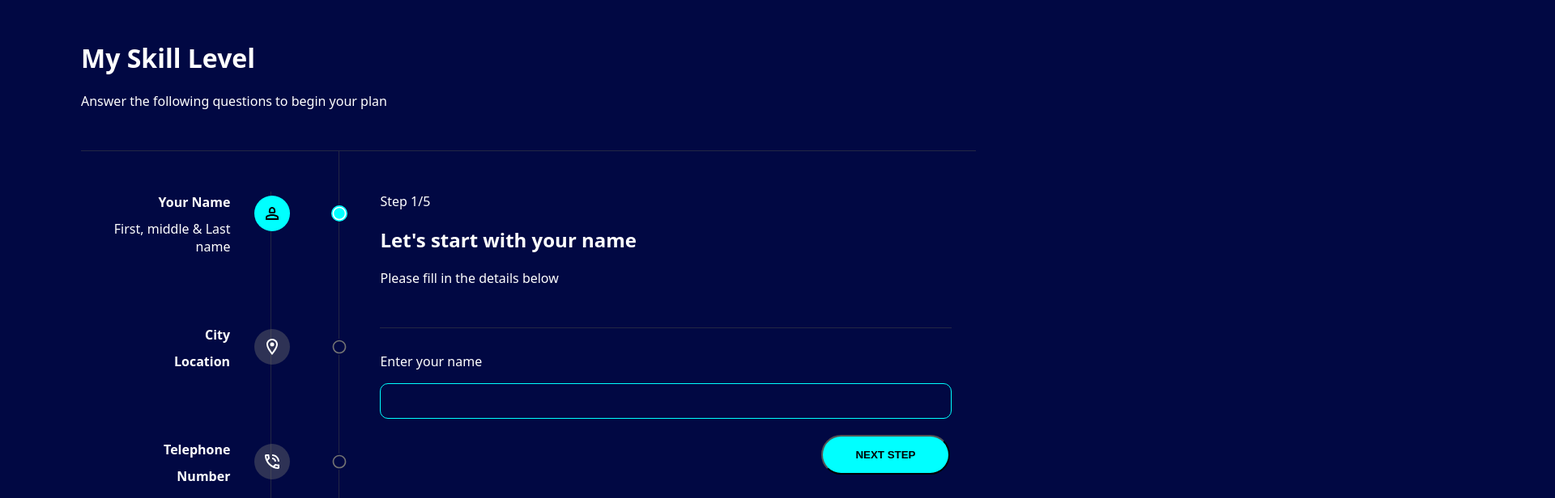
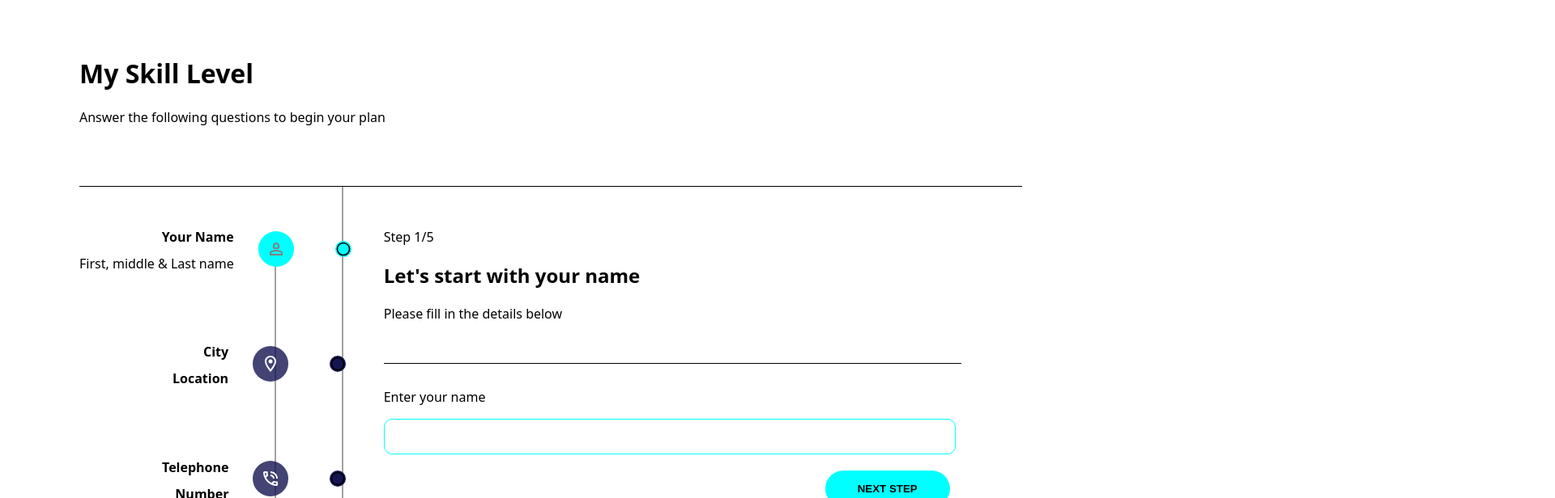
Before and after one commit to Earthfill/JCEC, a React (Vite) app: page / in a window 1280 px wide. Shown: the top 616 px of the page at 81% size, 1920 px wide, since content can reach past the window. Built offline with nearby package versions, Linux system fonts and the light colour scheme.

Commit message:
jcec dual completed

```diff
--- a/src/App.jsx
+++ b/src/App.jsx
@@ -1,10 +1,20 @@
+import { useState } from 'react'
 import Body from './components/Body'
 import Header from './components/Header'
 
 function App() {
+  const [isDarkMode, setIsDarkMode] = useState(false)
+
+  const toggleDarkMode = () => {
+    setIsDarkMode(!isDarkMode)
+  }
+
   return (
-    <div>
-      <Header />
+    <div className={isDarkMode ? 'dark--mode' : 'light--mode'}>
+      <Header
+        toggleDarkMode={toggleDarkMode}
+        isDarkMode={isDarkMode}
+      />
       <Body />
     </div>
   )
--- a/src/components/Header.jsx
+++ b/src/components/Header.jsx
@@ -1,9 +1,24 @@
-const Header = () => {
+import { Switch } from "@mui/material"
+
+const Header = ({ toggleDarkMode, isDarkMode }) => {
   return (
     <div className="header">
       <div className="header--header">
         <h1>My Skill Level</h1>
         <p>Answer the following questions to begin your plan</p>
+      </div>
+      {/* <button
+        onClick={toggleDarkMode}
+        className="header--button"
+      >
+        {isDarkMode ? 'Light Mode' : 'Dark Mode'}
+      </button> */}
+      <div className="header--button">
+        <span>{isDarkMode ? 'Select Light Mode' : 'Select Dark Mode'}</span>
+        <Switch
+          checked={isDarkMode}
+          onChange={toggleDarkMode}
+        />
       </div>
       <hr />
     </div>
--- a/src/index.css
+++ b/src/index.css
@@ -1,19 +1,51 @@
-body {
+.dark--mode, .light--mode {
+  padding: 0 20px 0 0;
+  height: 100%;
+  width: 100%;
+  margin: -10px -10px;
+  font-family: system-ui, -apple-system, BlinkMacSystemFont, 'Segoe UI', Roboto, Oxygen, Ubuntu, Cantarell, 'Open Sans', 'Helvetica Neue', sans-serif;
+}
+
+.dark--mode {
   background-color: #010843;
   color: #fff;
-  font-family: system-ui, -apple-system, BlinkMacSystemFont, 'Segoe UI', Roboto, Oxygen, Ubuntu, Cantarell, 'Open Sans', 'Helvetica Neue', sans-serif;
+}
+
+.light--mode {
+  background-color: #fff;
+  color: #000;
+}
+
+.header {
   margin-left: 100px;
-  margin-right: 75px;
 }
 
 .header--header {
   margin: 50px 0;
+  display: inline-block;
 }
 
-hr {
+.header--button {
+  display: inline;
+  position: absolute;
+  left: 1950px;
+  top: 128px;
+  border: 1px solid #000;
+  border-radius: 50px;
+  padding: 0 15px;
+}
+
+.dark--mode hr {
   border: none;
   height: 1px;
   background-color: rgba(71, 71, 71, 0.5);
+  margin-bottom: 30px;
+}
+
+.light--mode hr {
+  border: none;
+  height: 1px;
+  background-color: #000;
   margin-bottom: 30px;
 }
 
@@ -48,8 +80,6 @@ hr {
 .name--icon {
   border: none;
   border-radius: 50%;
-  background-color: aqua;
-  color: black;
   padding: 10px;
   display: inline;
   vertical-align: middle;
@@ -58,10 +88,19 @@ hr {
   cursor: pointer;
 }
 
+.dark--mode .name--icon {
+  background-color: aqua;
+  color: black;
+}
+
+.light--mode .name--icon {
+  background-color: aqua;
+  color: gray;
+}
+
 .icon {
   border: none;
   border-radius: 50%;
-  background-color: rgba(114, 114, 114, 0.4);
   color: #fff;
   padding: 10px;
   display: inline;
@@ -71,41 +110,64 @@ hr {
   cursor: pointer;
 }
 
+.dark--mode .icon {
+  background-color: rgba(114, 114, 114, 0.4);
+}
+
+.light--mode .icon {
+  background-color: rgba(21, 21, 82, 0.8)
+}
+
 .name--button--icon {
   margin: 37px 0 10px 100px;
   border: none;
   position: absolute;
-  background-color: aqua;
   border-radius: 50%;
   cursor: pointer;
 }
 
+.light--mode .name--button--icon {
+  background-color: aqua;
+}
+
+.dark--mode .name--button--icon {
+  background-color: aqua;
+}
+
 .button--icon {
   margin: 37px 0 10px 100px;
-  color: rgba(114, 114, 114, 1);
   position: absolute;
-  background-color: #010843;
+  border-radius: 50%;
   cursor: pointer;
 }
 
+.light--mode .button--icon {
+  background-color: rgba(21, 21, 82, 1);
+}
+
+.dark--mode .button--icon {
+  color: rgba(114, 114, 114, 1);
+  background-color: #010843;
+}
+
 .vertical--line, .vertical--line2 {
-  border-left: 1px solid rgba(71, 71, 71, 0.5);
+  border: 1px solid rgba(71, 71, 71, 0.5);
   display: inline-block;
 }
 
 .vertical--line {
-  margin: 20px 0 0 25px;
+  margin: 25px 0 0 25px;
   height: 600px;
 }
 
 .vertical--line2 {
-  margin: -30px 0 0 83px;
+  margin: -30px 0 0 81px;
   height: 700px;
-  /* z-index: 1; */
 }
 
 .body--sep {
   display: flex;
+  margin-left: 100px;
 }
 
 .inputfield {
@@ -120,11 +182,18 @@ hr {
 .input--form {
   /* margin-top: -15px; */
   border: 1px solid aqua;
-  background-color: #010843;
   border-radius: 10px;
   width: 700px;
   height: 40px;
   display: block;
+}
+
+.light--mode .input--form {
+  background-color: #fff;
+}
+
+.dark--mode .input--form {
+  background-color: #010843;
 }
 
 .input--form--button {
@@ -135,3 +204,7 @@ hr {
   margin: 20px 0 0 545px;
   cursor: pointer;
 }
+
+.light--mode .input--form--button {
+  border: none;
+}
```
